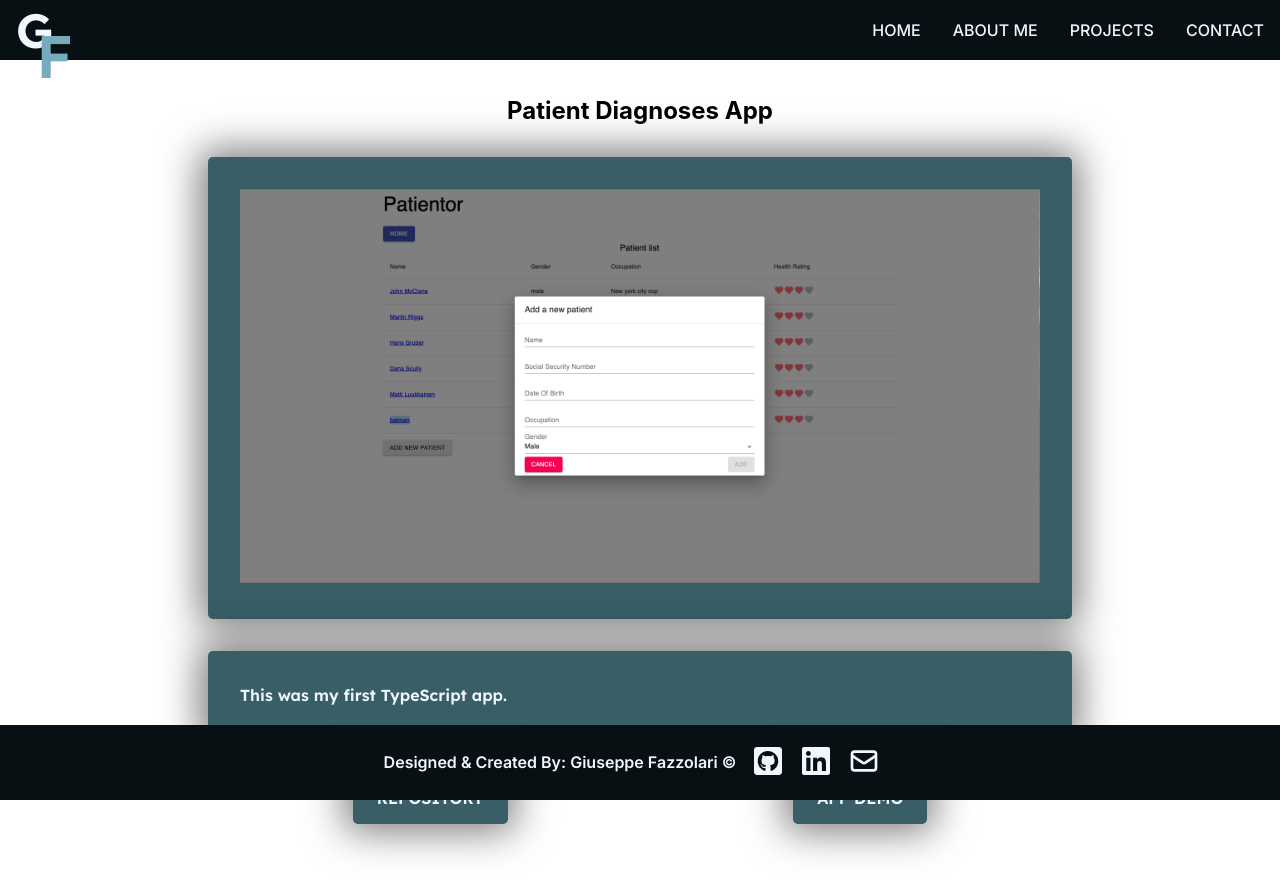
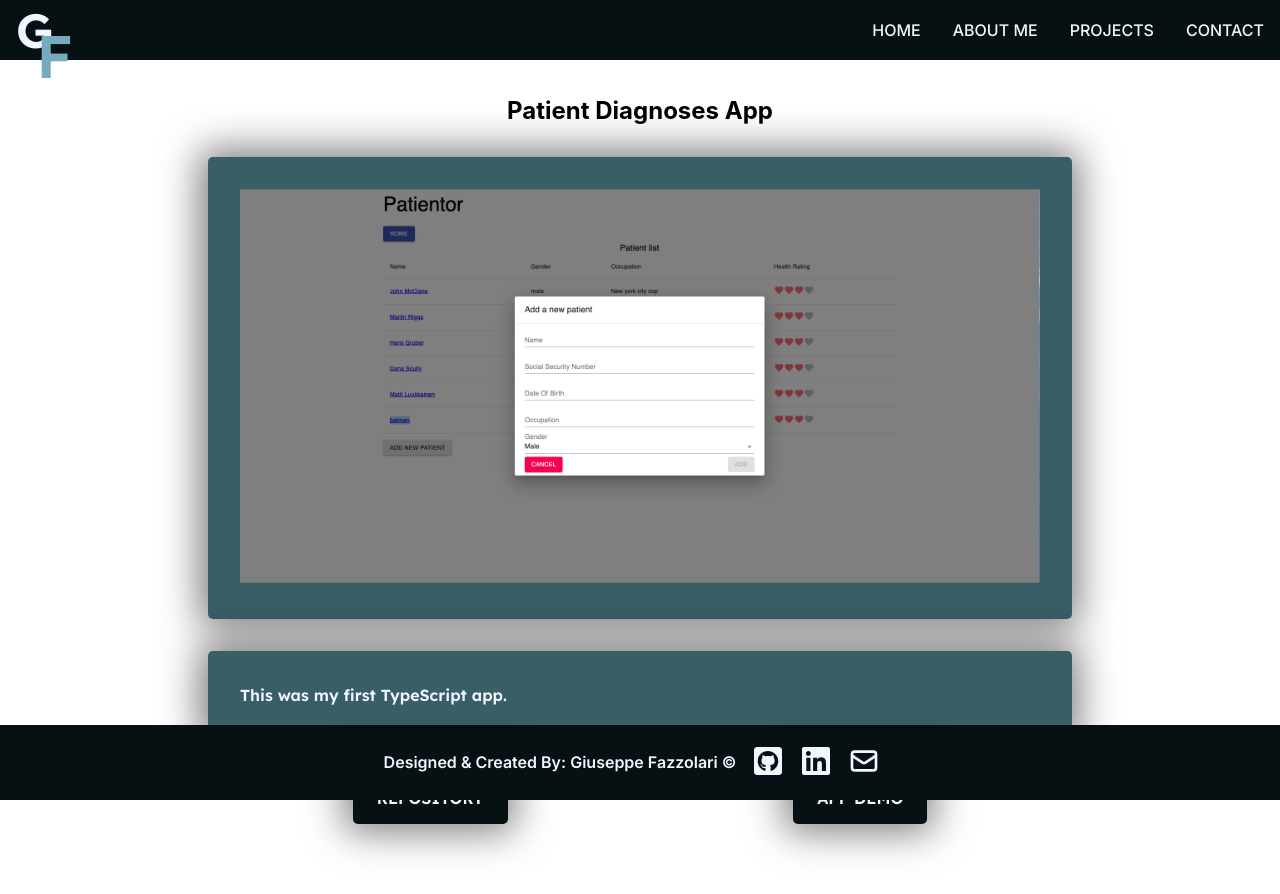
Before and after one commit to fazzolari17/portfolio, a React (Create React App) app: page /projects/13b56b64-14df-4efa-8edf-567d80291c27 in a window 1280 px wide. Shown: the top 894 px of the page. Built offline with nearby package versions, Linux system fonts and the light colour scheme.

Commit message:
add new functionality

```diff
--- a/src/components/Button.js
+++ b/src/components/Button.js
@@ -1,4 +1,8 @@
-const Button = ({ href, buttonName, style }) => {
+const Button = ({ href, buttonName, style, handleClick, invert }) => {
+
+  const styling = invert
+    ? { backgroundColor: 'var(--heder-text, #F0F8FF)', color: 'var(--header-background, #071013)' }
+    : { backgroundColor: 'var(--header-background, #071013)', color: 'var(--heder-text, #F0F8FF)' }
 
   const componentStyle = {
     padding: '1rem 1.5rem',
@@ -11,8 +15,8 @@ const Button = ({ href, buttonName, style }) => {
   }
 
   return (
-    <div style={{ ...componentStyle, ...style }}>
-      <a href={href} target='_blank' rel='noreferrer' >
+    <div style={{ ...componentStyle, ...style, ...styling }} onClick={handleClick}>
+      <a style={styling} href={href} target='_blank' rel='noreferrer' >
         {buttonName}
       </a>
     </div>
```
